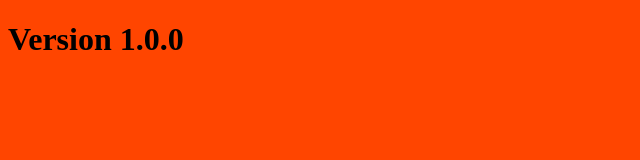
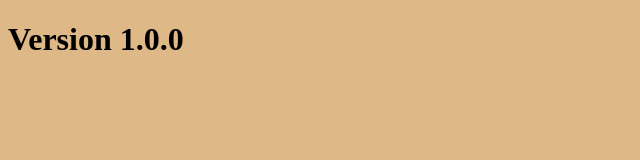
Before and after one commit to GitPracticeRepositorys/orderapp, a plain HTML site: page index.html in a window 1280 px wide. Shown: the whole page, without its empty margins (0-640 px from the left). Drawn offline with Linux system fonts and the light colour scheme.

Commit message:
added background color

```diff
--- a/index.html
+++ b/index.html
@@ -5,7 +5,7 @@
     <title>Page Title</title>
 </head>
 
-<body style="background-color:orangered;">
+<body style="background-color:burlywood;">
 
     <h1>Version 1.0.0</h1>
 
```
